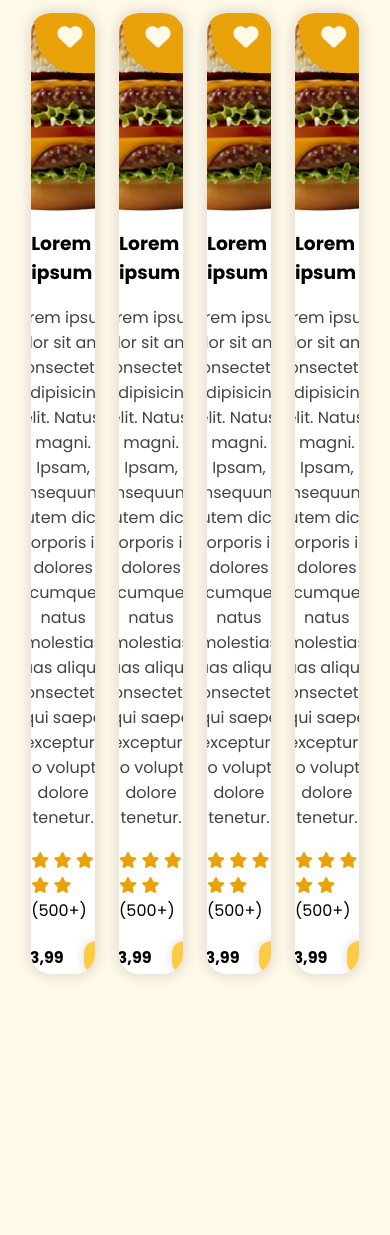
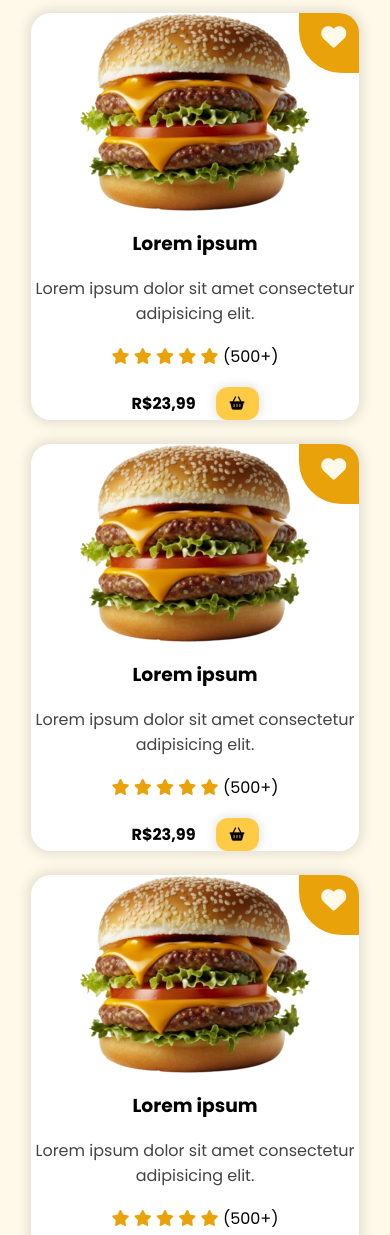
Before and after one commit to lucky-mania/landing_page, a plain HTML site: page index.html in a window 390 px wide. Shown: the part 765-2000 px from the top of the page. Before the commit the page ends 1767 px from the top, so only its background shows below. Drawn offline with nearby package versions, Linux system fonts and the light colour scheme.

Commit message:
responsivo menu

```diff
--- a/index.html
+++ b/index.html
@@ -122,7 +122,7 @@
           </h3>
 
           <span class="dish-description">
-            Lorem ipsum dolor sit amet consectetur adipisicing elit. Natus, magni. Ipsam, consequuntur autem dicta corporis id dolores cumque natus molestias quas aliquid, consectetur qui saepe excepturi, quo voluptas dolore tenetur.
+            Lorem ipsum dolor sit amet consectetur adipisicing elit.
           </span>
 
           <div class="dish-rate">
@@ -154,7 +154,7 @@
           </h3>
 
           <span class="dish-description">
-            Lorem ipsum dolor sit amet consectetur adipisicing elit. Natus, magni. Ipsam, consequuntur autem dicta corporis id dolores cumque natus molestias quas aliquid, consectetur qui saepe excepturi, quo voluptas dolore tenetur.
+            Lorem ipsum dolor sit amet consectetur adipisicing elit.
           </span>
 
           <div class="dish-rate">
@@ -186,7 +186,7 @@
           </h3>
 
           <span class="dish-description">
-            Lorem ipsum dolor sit amet consectetur adipisicing elit. Natus, magni. Ipsam, consequuntur autem dicta corporis id dolores cumque natus molestias quas aliquid, consectetur qui saepe excepturi, quo voluptas dolore tenetur.
+            Lorem ipsum dolor sit amet consectetur adipisicing elit.
           </span>
 
           <div class="dish-rate">
@@ -218,7 +218,7 @@
           </h3>
 
           <span class="dish-description">
-            Lorem ipsum dolor sit amet consectetur adipisicing elit. Natus, magni. Ipsam, consequuntur autem dicta corporis id dolores cumque natus molestias quas aliquid, consectetur qui saepe excepturi, quo voluptas dolore tenetur.
+            Lorem ipsum dolor sit amet consectetur adipisicing elit.
           </span>
 
           <div class="dish-rate">
--- a/src/style/header.css
+++ b/src/style/header.css
@@ -1,6 +1,10 @@
 header{
     width: 100%;
     padding: 28px 8%;
+    position: sticky;
+    top: 0;
+    background-color: #fff9ea;
+    z-index: 3;
 }
 #navbar{
 width: 100%;
--- a/src/style/menu.css
+++ b/src/style/menu.css
@@ -53,3 +53,23 @@
     align-items: center;
     gap: 20px;
 }
+
+@media screen and (max-width:1170px){
+    #dishes{
+        flex-wrap: wrap;
+        justify-content: center;
+
+    }
+
+    .dish{
+        width: calc(50% -12px);
+    }
+}
+@media screen and (max-width:600px){
+    .dish{
+        width:100%
+    }
+    #menu .section-subtitle{
+        text-align: center;
+    }
+}
```
Also changed, not shown: src/imgs/dish.png (added), src/imgs/dish2.png (added).
